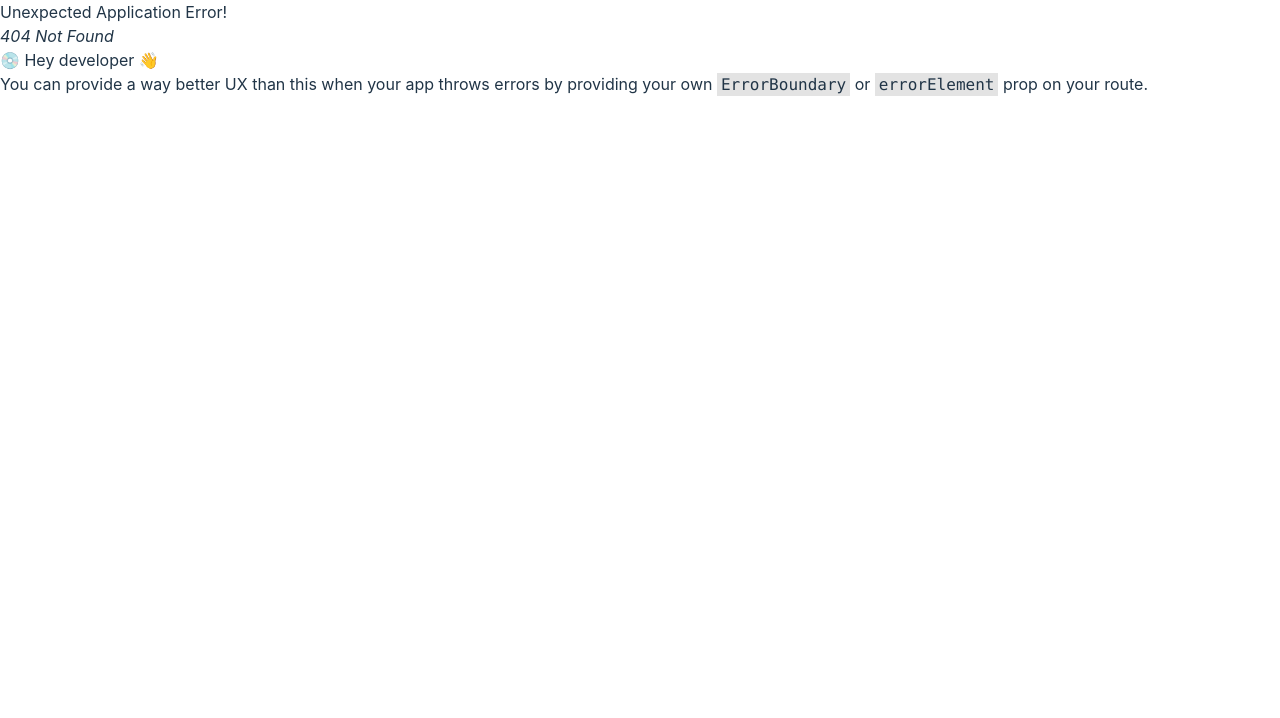
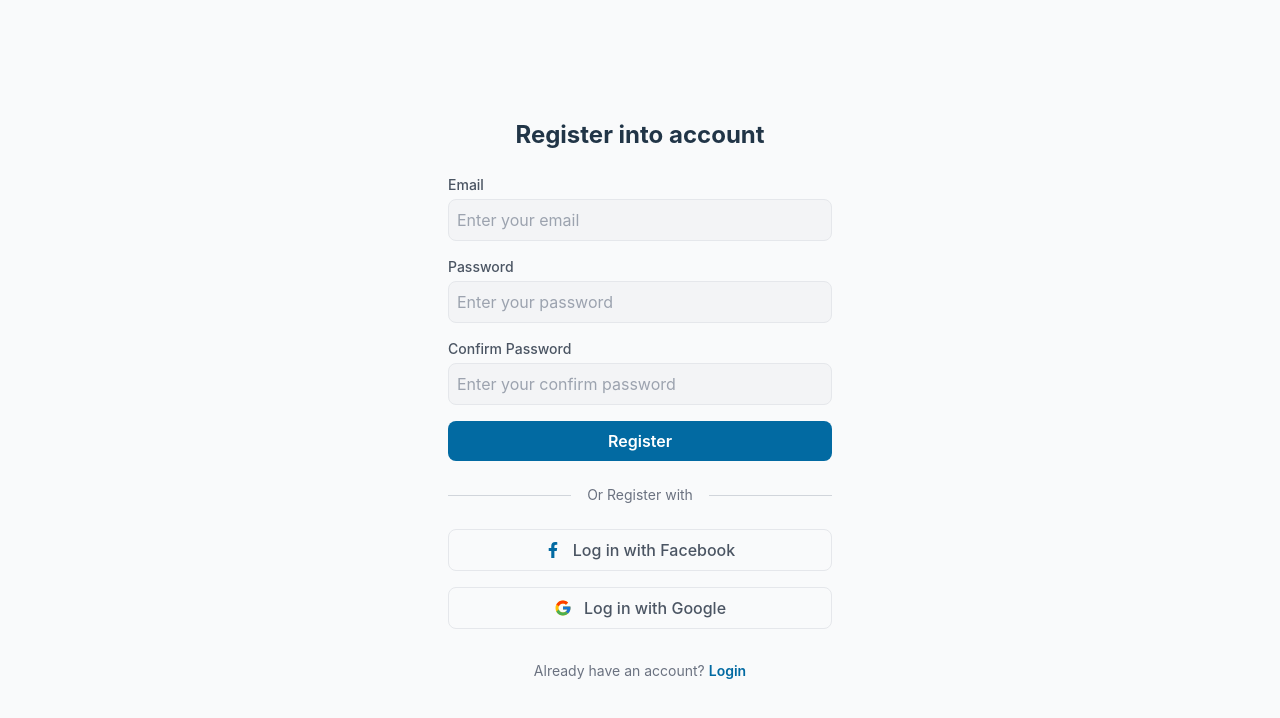
Before and after one commit to vaneath/derk-neak-client, a React (Vite) app: page /register in a window 1280 px wide. Before the commit this address had no page. Shown: the top 718 px of the page. Built offline with nearby package versions, Linux system fonts and the light colour scheme.

Commit message:
Implement login and register page

```diff
--- a/src/main.jsx
+++ b/src/main.jsx
@@ -18,6 +18,8 @@ import Seat from "./pages/Seat.jsx";
 import Booking from "./pages/Booking.jsx";
 import Payment from "./pages/Payment.jsx";
 import BookingSuccess from "./pages/BookingSuccess.jsx";
+import Login from "./pages/Login.jsx";
+import Register from "./pages/Register.jsx";
 
 const router = createBrowserRouter(
   createRoutesFromElements([
@@ -37,6 +39,9 @@ const router = createBrowserRouter(
       <Route path='payment' element={<Payment />} />,
       <Route path='success' element={<BookingSuccess />} />
     </Route>,
+
+    <Route path='/login' element={<Login />} />,
+    <Route path='/register' element={<Register />} />,
   ])
 );
 
--- /dev/null
+++ b/src/pages/Login.jsx
@@ -0,0 +1,90 @@
+import React from "react";
+import { FaFacebookF } from "react-icons/fa";
+import { FcGoogle } from "react-icons/fc";
+
+const Login = () => {
+  return (
+    <div className='min-h-screen flex flex-col justify-center items-center bg-gray-50 px-4'>
+      {/* Header */}
+      <h1 className='text-2xl font-bold mb-6'>Login into account</h1>
+
+      {/* Form */}
+      <form className='w-full max-w-sm space-y-4'>
+        <div>
+          <label
+            htmlFor='email'
+            className='block text-sm font-medium text-gray-600'
+          >
+            Email
+          </label>
+          <input
+            type='email'
+            id='email'
+            className='w-full mt-1 p-2 border rounded-lg bg-gray-100 focus:outline-none focus:ring-2 focus:ring-primary'
+            placeholder='Enter your email'
+          />
+        </div>
+        <div>
+          <label
+            htmlFor='password'
+            className='block text-sm font-medium text-gray-600'
+          >
+            Password
+          </label>
+          <input
+            type='password'
+            id='password'
+            className='w-full mt-1 p-2 border rounded-lg bg-gray-100 focus:outline-none focus:ring-2 focus:ring-primary'
+            placeholder='Enter your password'
+          />
+        </div>
+        <div className='flex justify-between items-center bg-primary rounded-lg'>
+          <div
+            type='submit'
+            className='w-full bg-primay text-white py-2 rounded-lg font-semibold hover:opacity-90 transition text-center'
+          >
+            Login
+          </div>
+        </div>
+      </form>
+
+      {/* Forgot Password */}
+      <div className='w-full max-w-sm flex justify-end mt-2'>
+        <a href='/forgot-password' className='text-sm text-gray-500'>
+          Forgot password?
+        </a>
+      </div>
+
+      {/* Divider */}
+      <div className='w-full max-w-sm my-6 flex items-center'>
+        <div className='flex-grow h-px bg-gray-300'></div>
+        <span className='px-4 text-sm text-gray-500'>Or Login with</span>
+        <div className='flex-grow h-px bg-gray-300'></div>
+      </div>
+
+      {/* Social Buttons */}
+      <div className='w-full max-w-sm space-y-4'>
+        <div className='w-full flex items-center justify-center space-x-3 py-2 border rounded-lg hover:bg-gray-100 transition'>
+          <FaFacebookF className='text-primary' />
+          <span className='font-medium text-gray-600'>
+            Log in with Facebook
+          </span>
+        </div>
+        <div className='w-full flex items-center justify-center space-x-3 py-2 border rounded-lg hover:bg-gray-100 transition'>
+          <FcGoogle className='text-lg' />
+          <span className='font-medium text-gray-600'>Log in with Google</span>
+        </div>
+      </div>
+
+      {/* Footer */}
+      <div className='mt-8 text-sm text-gray-500'>
+        Don’t have an account?{" "}
+        <a href='/register' className='text-primary font-semibold'>
+          Create Account
+        </a>
+      </div>
+    </div>
+  );
+};
+
+export default Login;
--- /dev/null
+++ b/src/pages/Register.jsx
@@ -0,0 +1,97 @@
+import React from "react";
+import { FaFacebookF } from "react-icons/fa";
+import { FcGoogle } from "react-icons/fc";
+
+const Register = () => {
+  return (
+    <div className='min-h-screen flex flex-col justify-center items-center bg-gray-50 px-4'>
+      {/* Header */}
+      <h1 className='text-2xl font-bold mb-6'> Register into account</h1>
+
+      {/* Form */}
+      <form className='w-full max-w-sm space-y-4'>
+        <div>
+          <label
+            htmlFor='email'
+            className='block text-sm font-medium text-gray-600'
+          >
+            Email
+          </label>
+          <input
+            type='email'
+            id='email'
+            className='w-full mt-1 p-2 border rounded-lg bg-gray-100 focus:outline-none focus:ring-2 focus:ring-primary'
+            placeholder='Enter your email'
+          />
+        </div>
+        <div>
+          <label
+            htmlFor='password'
+            className='block text-sm font-medium text-gray-600'
+          >
+            Password
+          </label>
+          <input
+            type='password'
+            id='password'
+            className='w-full mt-1 p-2 border rounded-lg bg-gray-100 focus:outline-none focus:ring-2 focus:ring-primary'
+            placeholder='Enter your password'
+          />
+        </div>
+        <div>
+          <label
+            htmlFor='password'
+            className='block text-sm font-medium text-gray-600'
+          >
+            Confirm Password
+          </label>
+          <input
+            type='password'
+            id='password'
+            className='w-full mt-1 p-2 border rounded-lg bg-gray-100 focus:outline-none focus:ring-2 focus:ring-primary'
+            placeholder='Enter your confirm password'
+          />
+        </div>
+        <div className='flex justify-between items-center bg-primary rounded-lg'>
+          <div
+            type='submit'
+            className='w-full bg-primay text-white py-2 rounded-lg font-semibold hover:opacity-90 transition text-center'
+          >
+            Register
+          </div>
+        </div>
+      </form>
+
+      {/* Divider */}
+      <div className='w-full max-w-sm my-6 flex items-center'>
+        <div className='flex-grow h-px bg-gray-300'></div>
+        <span className='px-4 text-sm text-gray-500'>Or Register with</span>
+        <div className='flex-grow h-px bg-gray-300'></div>
+      </div>
+
+      {/* Social Buttons */}
+      <div className='w-full max-w-sm space-y-4'>
+        <div className='w-full flex items-center justify-center space-x-3 py-2 border rounded-lg hover:bg-gray-100 transition'>
+          <FaFacebookF className='text-primary' />
+          <span className='font-medium text-gray-600'>
+            Log in with Facebook
+          </span>
+        </div>
+        <div className='w-full flex items-center justify-center space-x-3 py-2 border rounded-lg hover:bg-gray-100 transition'>
+          <FcGoogle className='text-lg' />
+          <span className='font-medium text-gray-600'>Log in with Google</span>
+        </div>
+      </div>
+
+      {/* Footer */}
+      <div className='mt-8 text-sm text-gray-500'>
+        Already have an account?{" "}
+        <a href='/login' className='text-primary font-semibold'>
+          Login
+        </a>
+      </div>
+    </div>
+  );
+};
+
+export default Register;
```
